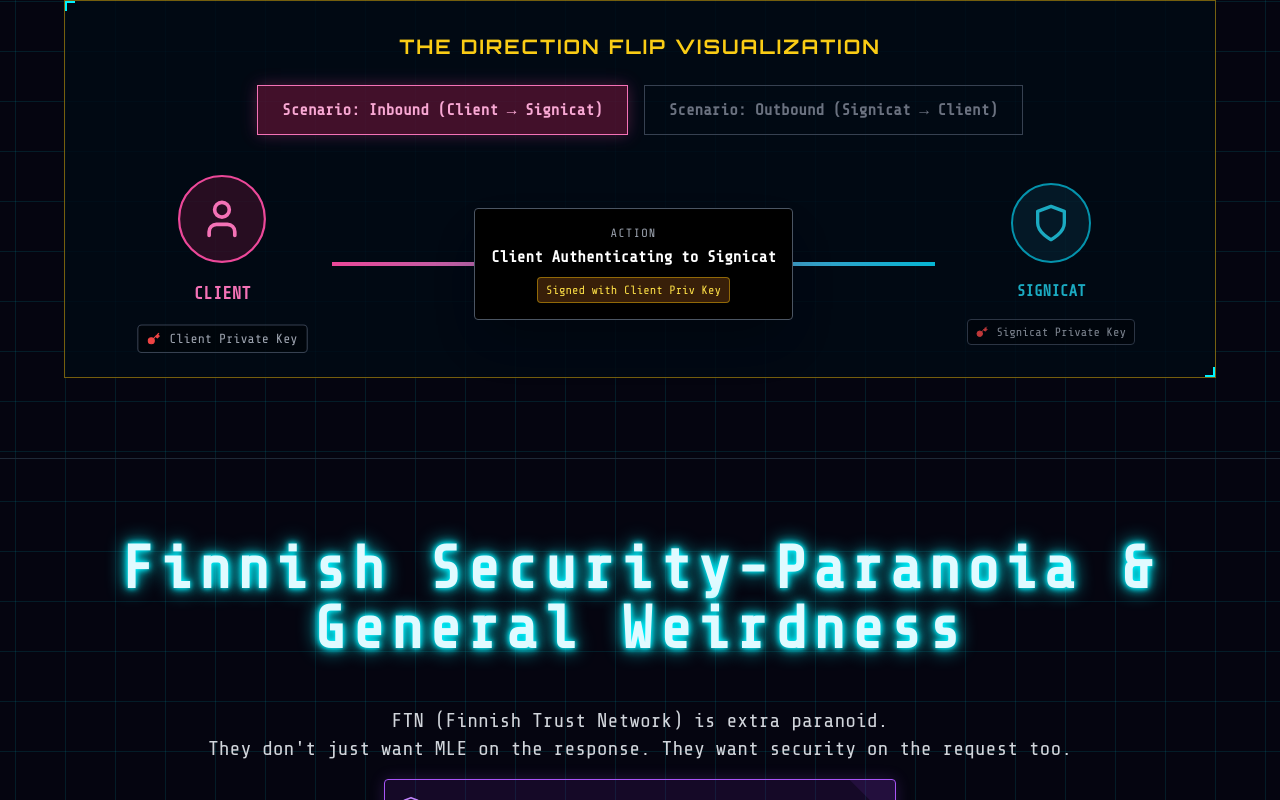
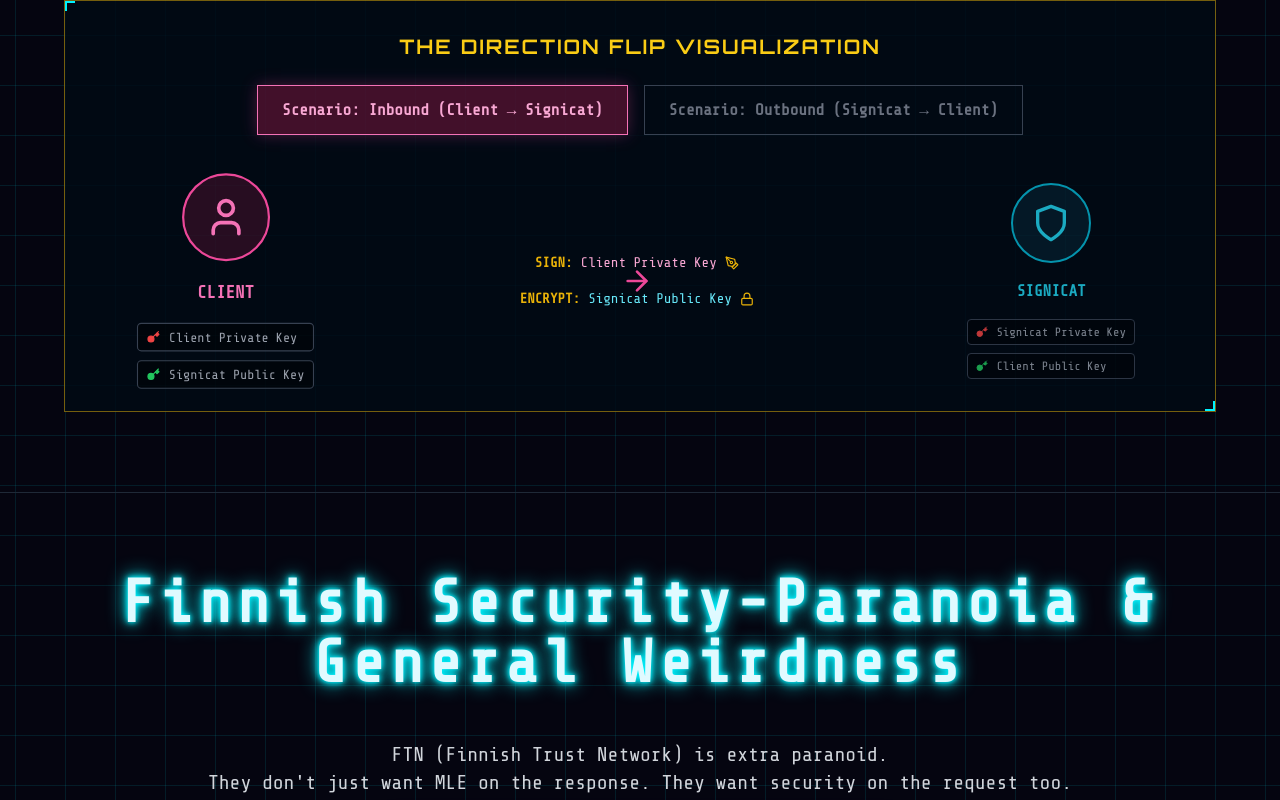
Before and after one commit to dagdagdag83/dag-oidc-train, a React (Vite) app: page / in a window 1280 px wide. Shown: the part 4203-5003 px from the top of the page. Built offline with nearby package versions, Linux system fonts and the light colour scheme.

Commit message:
feat: implement core OIDC training application UI and interactive content.

```diff
--- a/src/App.tsx
+++ b/src/App.tsx
@@ -463,23 +463,40 @@
                                         <Key size={12} className="text-red-500 fill-current" />
                                         <span className="text-gray-400">Client Private Key</span>
                                     </div>
+                                    <div className="flex items-center gap-2 bg-black/40 px-2 py-1 rounded border border-gray-700">
+                                        <Key size={12} className="text-green-500 fill-current" />
+                                        <span className="text-gray-400">Signicat Public Key</span>
+                                    </div>
                                 </div>
                             </div>
 
-                            {/* Middle Action */}
-                            <div className="flex-1 text-center relative h-32 flex items-center justify-center">
-                                <div className="absolute inset-0 flex items-center justify-center">
-                                    <div className={`w-full h-1 bg-gradient-to-r ${cryptoDir === 'client_to_signicat' ? 'from-pink-500 to-cyan-500' : 'from-cyan-500 to-pink-500'}`}></div>
+                            {/* Animation Arrows */}
+                            <div className="flex-1 text-center relative h-32 flex flex-col justify-center">
+                                <div className={`absolute inset-0 flex items-center justify-center transition-all duration-500 ${cryptoDir === 'signicat_to_client' ? 'rotate-180' : ''}`}>
+                                    <ArrowRight size={32} className={cryptoDir === 'signicat_to_client' ? 'text-cyan-500' : 'text-pink-500'} />
                                 </div>
-                                <div className="z-10 bg-black border border-gray-600 p-4 rounded shadow-2xl">
-                                    <div className="text-xs text-gray-400 mb-1 uppercase tracking-widest">Action</div>
-                                    <div className="font-bold text-white mb-2">
-                                        {cryptoDir === 'client_to_signicat' ? 'Client Authenticating to Signicat' : 'Signicat Sending Token to Client'}
+
+                                <div className="space-y-4 z-10">
+                                    {/* Signing Action */}
+                                    <div className="flex items-center justify-center gap-2 text-sm">
+                                        <span className="font-bold text-yellow-500">SIGN:</span>
+                                        {cryptoDir === 'signicat_to_client' ? (
+                                            <span className="text-cyan-300">Signicat Private Key</span>
+                                        ) : (
+                                            <span className="text-pink-300">Client Private Key</span>
+                                        )}
+                                        <PenTool size={14} className="text-yellow-500" />
                                     </div>
-                                    <div className="flex gap-2 justify-center">
-                                        <span className="px-2 py-1 bg-yellow-900/50 border border-yellow-500/50 rounded text-yellow-300 text-xs">
-                                            {cryptoDir === 'client_to_signicat' ? 'Signed with Client Priv Key' : 'Signed with Signicat Priv Key'}
-                                        </span>
+
+                                    {/* Encryption Action */}
+                                    <div className="flex items-center justify-center gap-2 text-sm">
+                                        <span className="font-bold text-yellow-500">ENCRYPT:</span>
+                                        {cryptoDir === 'signicat_to_client' ? (
+                                            <span className="text-pink-300">Client Public Key</span>
+                                        ) : (
+                                            <span className="text-cyan-300">Signicat Public Key</span>
+                                        )}
+                                        <Lock size={14} className="text-yellow-500" />
                                     </div>
                                 </div>
                             </div>
@@ -495,8 +512,13 @@
                                         <Key size={12} className="text-red-500 fill-current" />
                                         <span className="text-gray-400">Signicat Private Key</span>
                                     </div>
+                                    <div className="flex items-center gap-2 bg-black/40 px-2 py-1 rounded border border-gray-700">
+                                        <Key size={12} className="text-green-500 fill-current" />
+                                        <span className="text-gray-400">Client Public Key</span>
+                                    </div>
                                 </div>
                             </div>
+
                         </div>
                     </div>
                 </div>
```
